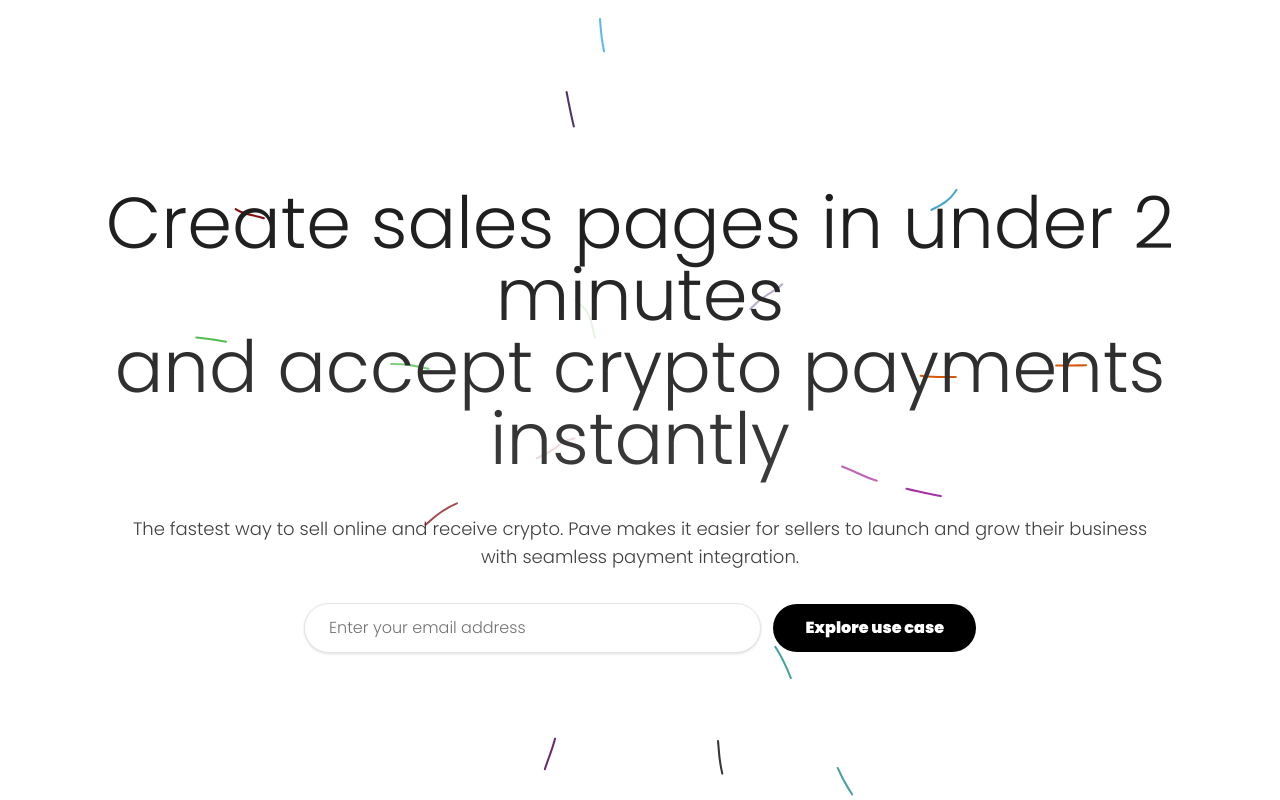
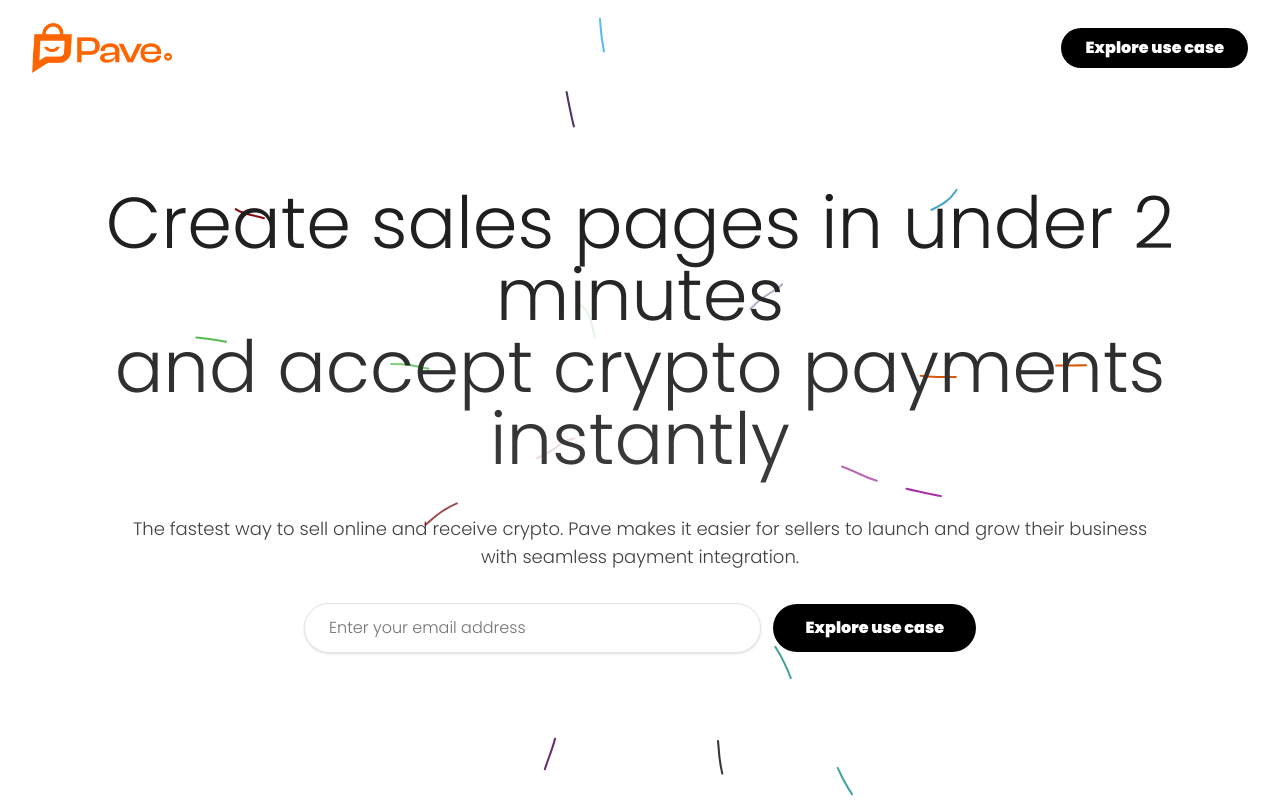
Before and after one commit to Nixxy25/Pave, a Next.js app: page / in a window 1280 px wide. Built offline with nearby package versions, Linux system fonts and the light colour scheme.

Commit message:
feat: add navbar

```diff
--- a/app/page.tsx
+++ b/app/page.tsx
@@ -1,10 +1,12 @@
 
 
 import { HeroPage } from "@/components/heropage";
+import { Navbar } from "@/components/navbar";
 
 export default function Home() {
   return (
     <div className="flex min-h-screen items-center justify-center bg-zinc-50 font-sans dark:bg-black">
+      <Navbar />
       <HeroPage />
     </div>
   );
--- /dev/null
+++ b/components/navbar.tsx
@@ -0,0 +1,27 @@
+import React from "react";
+import { Button } from "@/components/ui/button";
+import Image from "next/image";
+
+export function Navbar() {
+  return (
+    <nav className="fixed top-0 left-0 right-0 z-50 ">
+      <div className="max-w-7xl mx-auto px-4 mt-4 sm:px-6 lg:px-8">
+        <div className="flex items-center justify-between h-16">
+          <div className="flex-shrink-0">
+            <Image
+              src="/pave.png"
+              alt="PAVE"
+              width={140}
+              height={140}
+              className="object-contain"
+            />
+          </div>
+
+           <Button className="poppins-light rounded-full text-base bg-black hover:bg-neutral-800 text-white px-6 py-2 h-auto">
+             Explore use case
+          </Button>
+        </div>
+      </div>
+    </nav>
+  );
+}
```
Also changed, not shown: public/pave.png (added).
